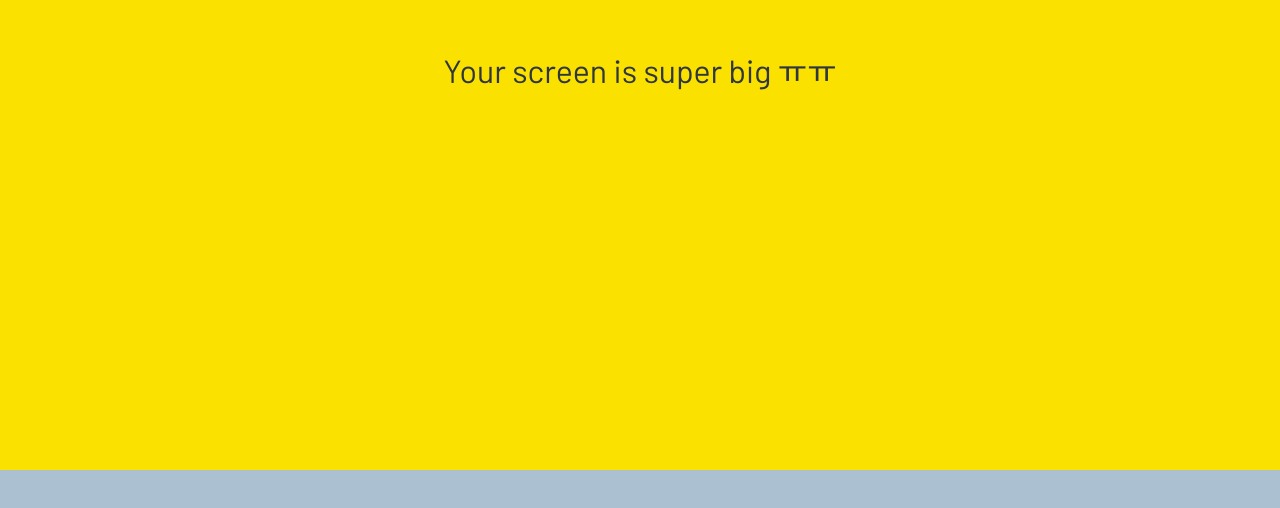
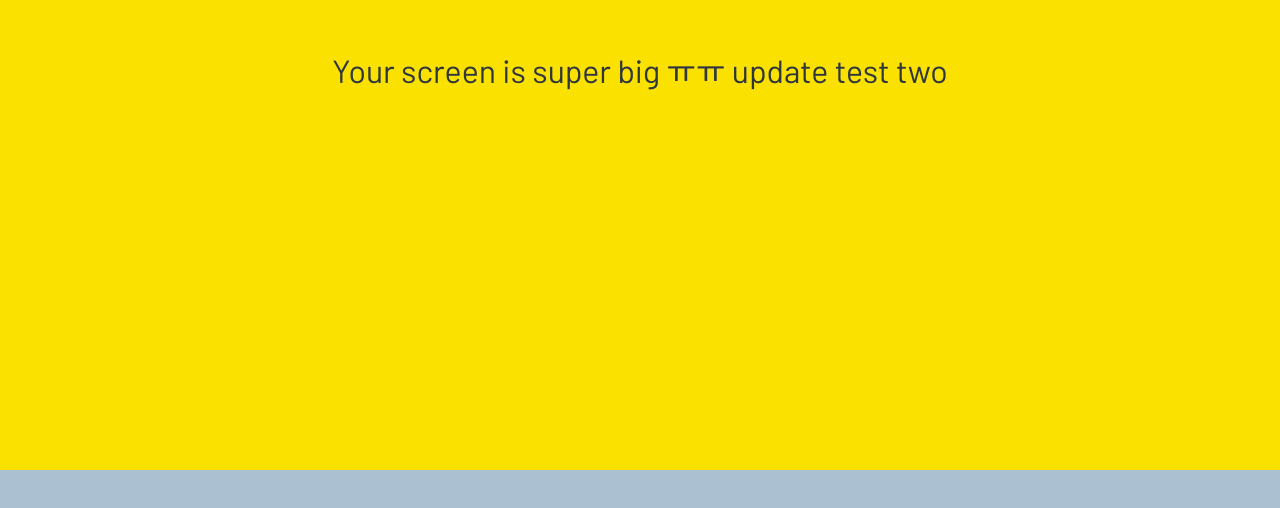
Before and after one commit to JYFreeman/kokoa-clone-2023, a plain HTML site: page chat.html in a window 1280 px wide. Shown: the part 330-838 px from the top of the page. Drawn offline with Linux system fonts and the light colour scheme; a web font is replaced by a local one.

Commit message:
update_second

```diff
--- a/chat.html
+++ b/chat.html
@@ -77,7 +77,7 @@
     </form>
 
     <div id="no-mobile">
-      <span>Your screen is super big ㅠㅠ</span>
+      <span>Your screen is super big ㅠㅠ update test two</span>
     </div>
 
     <script
```
